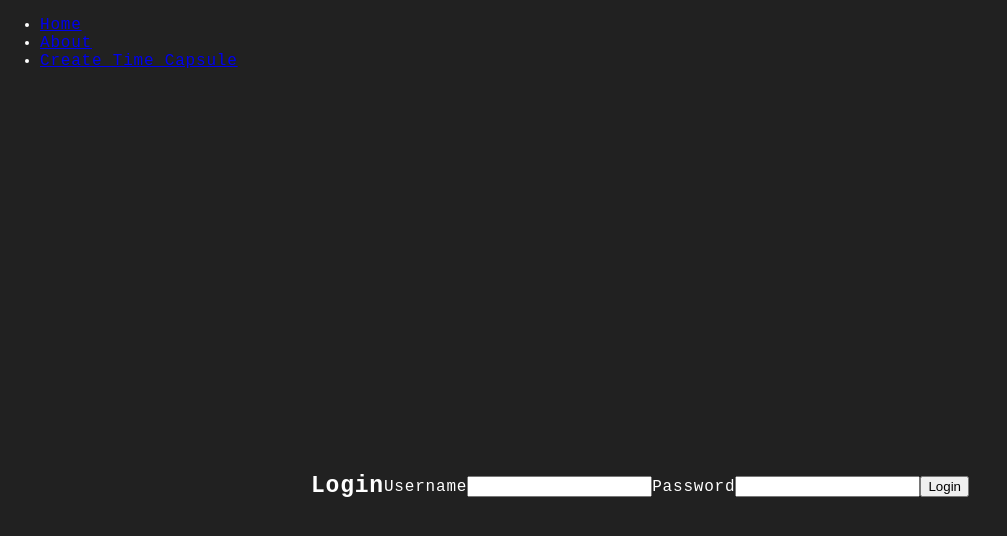
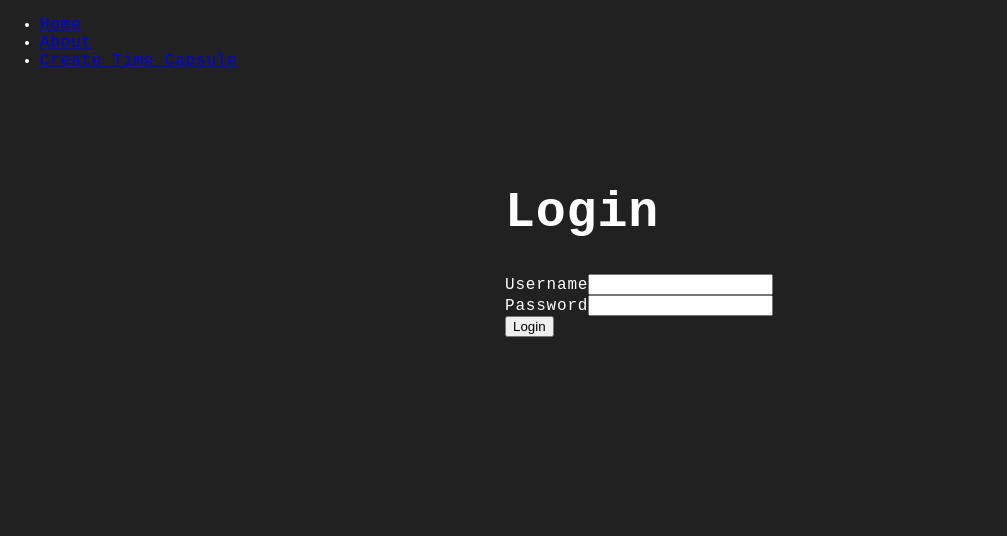
Before and after one commit to augustusschwab/Cat-Time-Capsule, a React (Vite) app in the folder client/: page / in a window 1280 px wide. Shown: the top 536 px of the page, without its empty margins (0-1007 px from the left). Built offline with nearby package versions, Linux system fonts and the light colour scheme.

Commit message:
updated README.md

```diff
--- a/client/src/index.css
+++ b/client/src/index.css
@@ -12,7 +12,7 @@ body {
 /* headings */
 
 h1 {
-  font-size: 23px;
+  font-size: 50px;
 }
 
 /* forms */
@@ -82,7 +82,7 @@ h1 {
 .navbar a {
   color: white;
   text-decoration: none;
-  padding: 10px;
+  padding: 5px;
 }
 
 .navbar a:hover {
--- a/client/src/pages/Login.tsx
+++ b/client/src/pages/Login.tsx
@@ -2,7 +2,6 @@ import { useState, FormEvent, ChangeEvent } from "react";
 import Auth from "../utils/auth";
 import { login } from "../api/auth";
 import { UserLogin } from "../interfaces/UserLogin";
-import '../index.css';
 
 const Login = () => {
   const [loginData, setLoginData] = useState<UserLogin>({
@@ -30,7 +29,7 @@ const Login = () => {
 
   return (
     <div>
-      <form className='form-container' onSubmit={handleSubmit}>
+      <form className='form' onSubmit={handleSubmit}>
         <h1>Login</h1>
         {/* Username input field */}
         <div className="control">
@@ -43,7 +42,7 @@ const Login = () => {
           />
         </div>
         {/* Password input field */}
-        <div className ="form-group">
+        <div>
           <label>Password</label>
           <input
             type='password'
```
Also changed, not shown: 1 other file (tests, documents, lock files or other folders).
